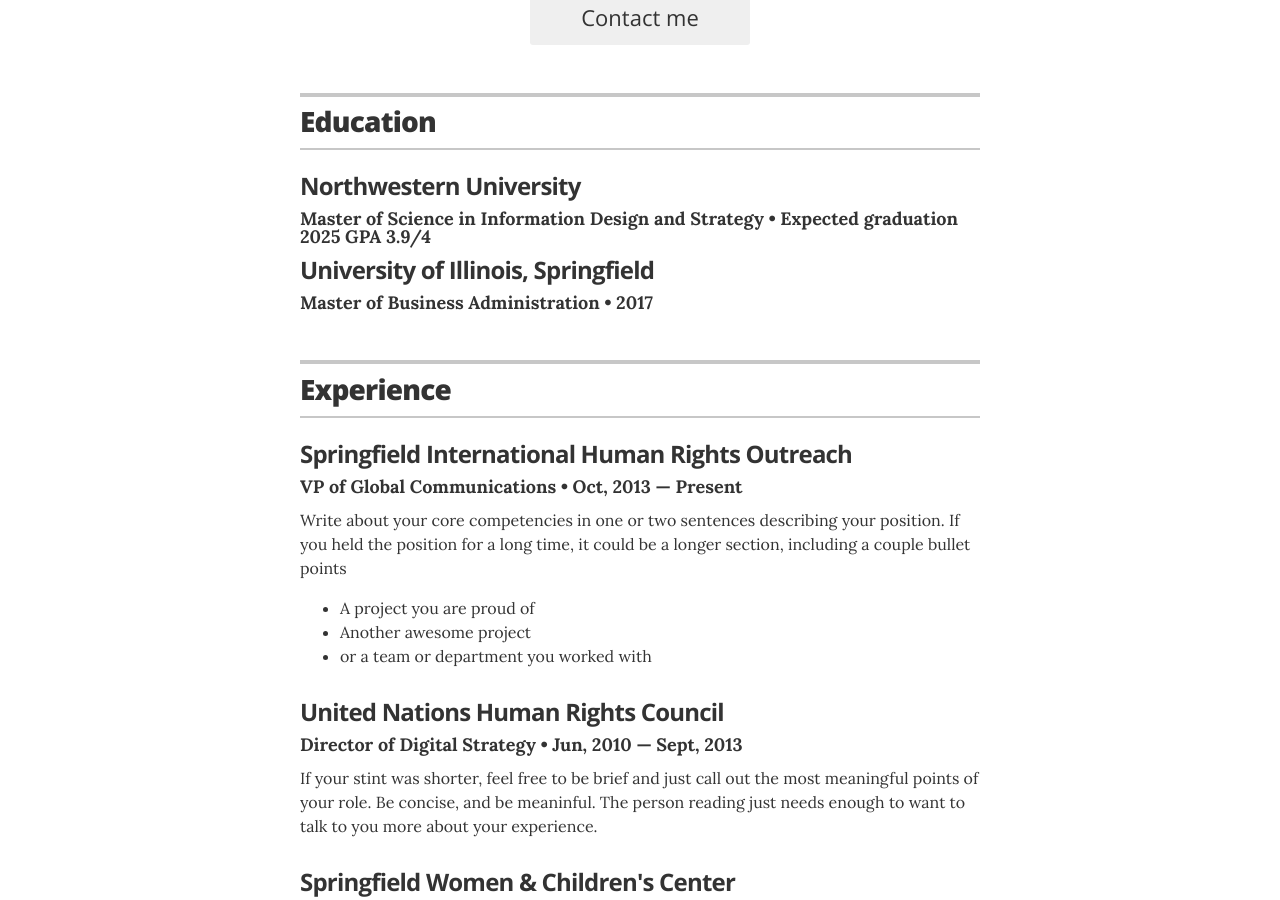
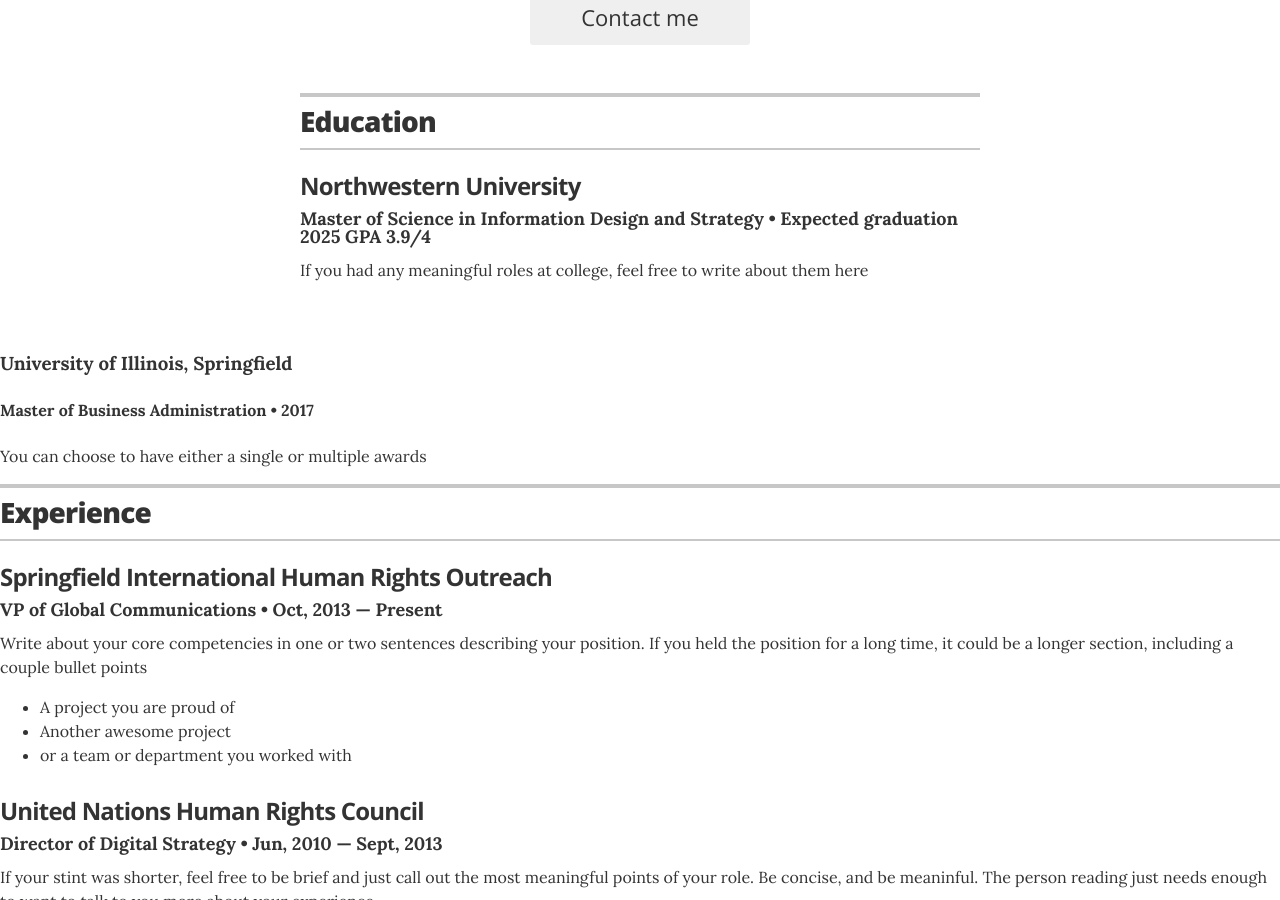
Before and after one commit to rchum/portfolio, a Jekyll site: the page built from index.html, in a window 1280 px wide and 900 px high, scrolled down 473 px. Built offline with Jekyll 4.4.1, drawn with Linux system fonts in a browser that asks for light colours.

Commit message:
Update resume.html

```diff
--- a/_layouts/resume.html
+++ b/_layouts/resume.html
@@ -67,15 +67,16 @@
               {% for award in education.awards %}
               <li>{{ award.award }}</li>
               {% endfor %}
-            </ul>
+            </ul> -->
+          <p class="resume-item-copy">{{ education.summary }}</p>
+        </div>
 
 
-          <p class="resume-item-copy">{{ education.summary }}</p>
-        </div> -->
         {% endfor %}
       </section>
       <!-- end Education -->
       {% endif %}
+
 
       {% if site.resume_section_experience %}
       <!-- begin Experience -->
```
